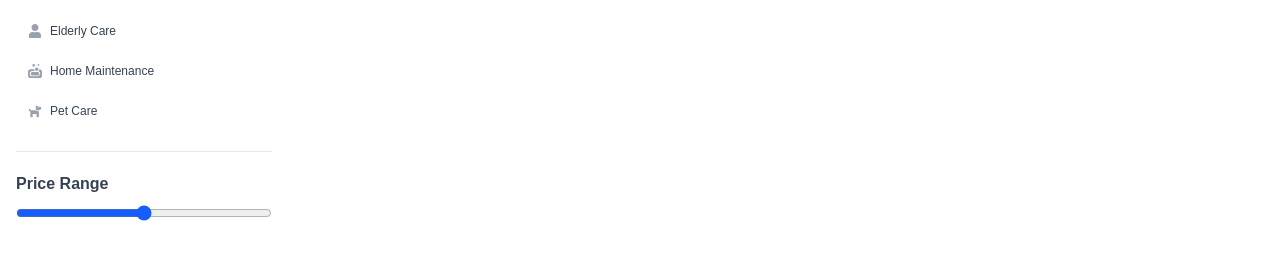
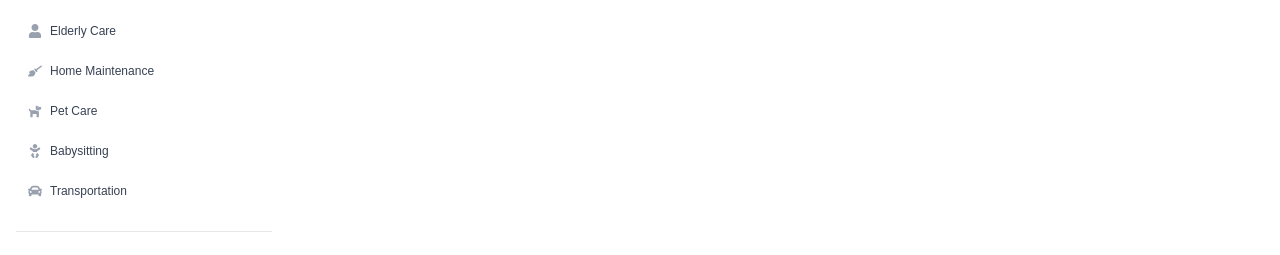
Before and after one commit to nadiabouassaly/services_marketplace, a Next.js app: page / in a window 1280 px wide. Shown: the part 382-637 px from the top of the page. Built offline with nearby package versions, Linux system fonts and the light colour scheme; no server answers; the database is empty.

Commit message:
edited the categories

```diff
--- a/components/Sidebar.tsx
+++ b/components/Sidebar.tsx
@@ -1,7 +1,7 @@
 "use client";
 
 import { useState } from 'react';
-import { FaSlidersH, FaBook, FaUser, FaSoap, FaDog } from 'react-icons/fa';
+import { FaSlidersH, FaBook, FaUser, FaSoap, FaDog, FaBroom, FaBaby, FaCar } from 'react-icons/fa';
 
 type CategoryButtonProps = {
   icon: React.ReactNode;
@@ -35,8 +35,10 @@ function CategoryButton({ icon, label, selected, onClick }: CategoryButtonProps)
 const categories = [
   { label: 'Tutoring', icon: <FaBook /> },
   { label: 'Elderly Care', icon: <FaUser /> },
-  { label: 'Home Maintenance', icon: <FaSoap /> },
+  { label: 'Home Maintenance', icon: <FaBroom /> },
   { label: 'Pet Care', icon: <FaDog /> },
+  { label: 'Babysitting', icon: <FaBaby/>},
+  { label: 'Transportation', icon: <FaCar/>},
 ];
 
 export default function Sidebar() {
```
